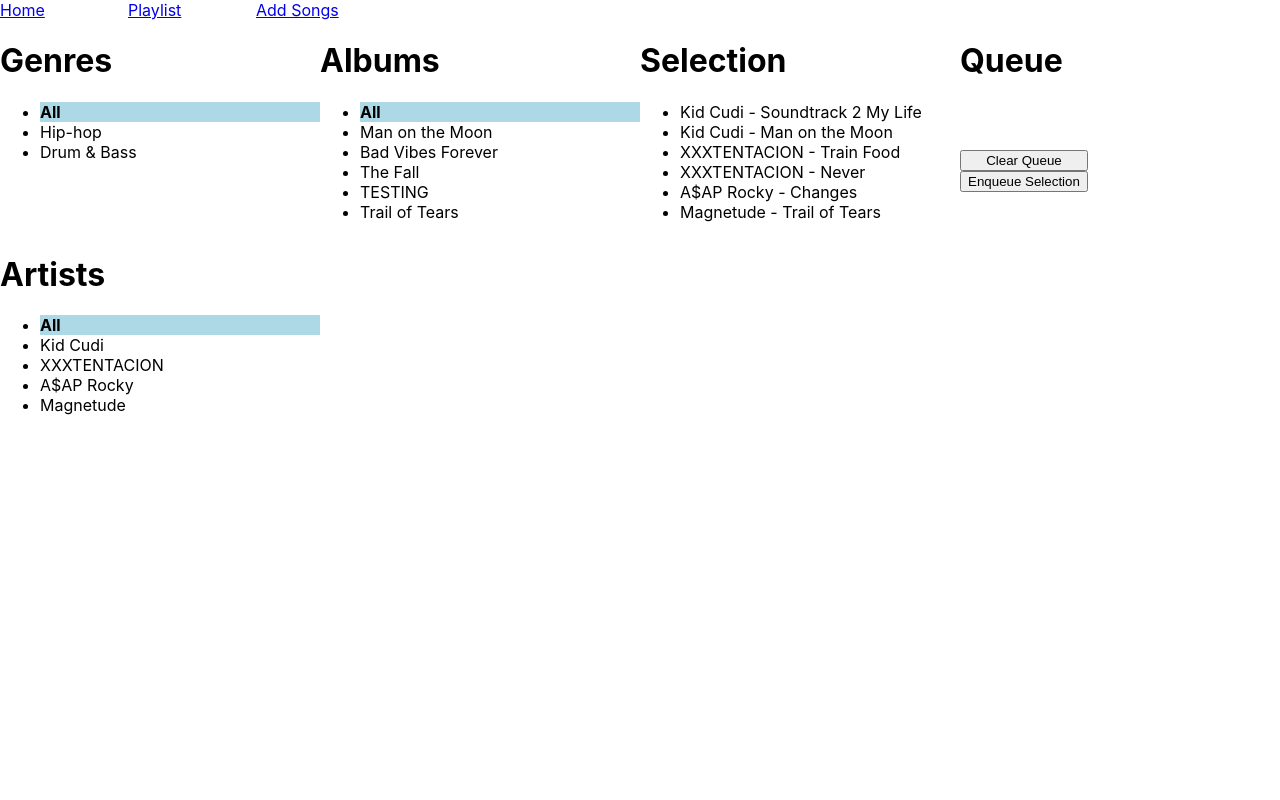
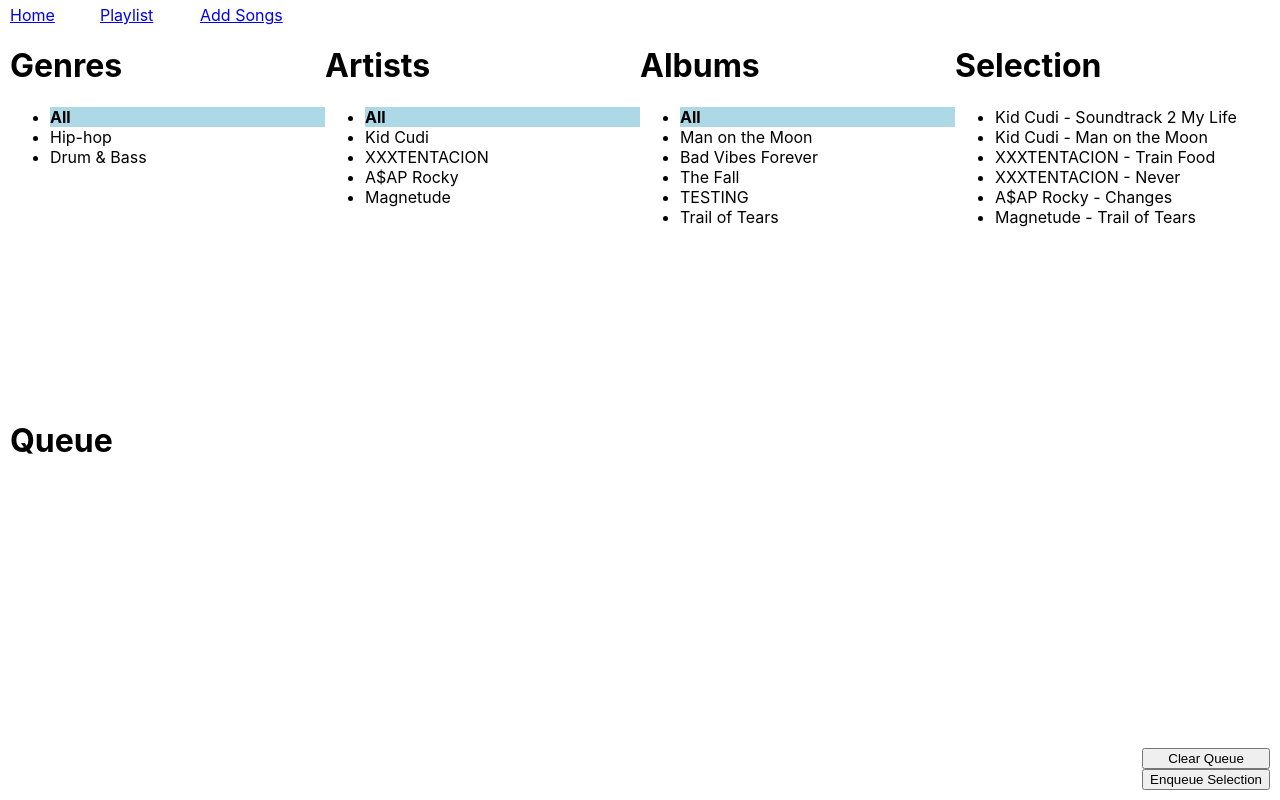
Before and after one commit to MrPatesz/temalabor-react-app, a React (Create React App) app: page / in a window 1280 px wide. Built offline with nearby package versions, Linux system fonts and the light colour scheme.

Commit message:
CSS fixing

```diff
--- a/public/index.html
+++ b/public/index.html
@@ -26,7 +26,7 @@
     -->
     <title>Music Time</title>
   </head>
-  <body>
+  <body scroll="no" style="overflow: hidden">
     <noscript>You need to enable JavaScript to run this app.</noscript>
     <div id="root"></div>
     <!--
--- /dev/null
+++ b/src/Pages/AddSongPage.css
@@ -0,0 +1,20 @@
+.add-song-page {
+    margin-left: 10px;
+    margin-right: 10px;
+}
+.add-columns-div {
+  display: flex;
+  flex-direction: row;
+}
+.add-genre-div {
+  width: 25%;
+}
+.add-artist-div {
+  width: 25%;
+}
+.add-album-div {
+  width: 25%;
+}
+.add-songs-div {
+  width: 25%;
+}
--- a/src/Pages/AddSongPage.js
+++ b/src/Pages/AddSongPage.js
@@ -4,6 +4,7 @@
 import Artist from "../DataClasses/Artist";
 import Genre from "../DataClasses/Genre";
 import Song from "../DataClasses/Song";
+import "./AddSongPage.css";
 
 function AddSongPage(props) {
   const [genre, setGenre] = useState("Name of Genre");
@@ -35,21 +36,21 @@
   }
 
   return (
-    <div>
-      <div className="big-container">
-        <div className="genre-div2">
+    <div className="add-song-page">
+      <div className="add-columns-div">
+        <div className="add-genre-div">
           <h1> Genre: </h1>
           <EditableComponent content={genre} setter={setGenre} />
         </div>
-        <div className="artist-div2">
+        <div className="add-artist-div">
           <h1> Artist: </h1>
           <EditableComponent content={artist} setter={setArtist} />
         </div>
-        <div className="album-div2">
+        <div className="add-album-div">
           <h1> Album: </h1>
           <EditableComponent content={album} setter={setAlbum} />
         </div>
-        <div className="songs-div">
+        <div className="add-songs-div">
           <h1> Songs: </h1>
           {editableSongs.map((editableSong) => (
             <div>
--- /dev/null
+++ b/src/Pages/HomePage.css
@@ -0,0 +1,34 @@
+.home-page {
+  margin-left: 10px;
+  margin-right: 10px;
+  margin-bottom: 10px;
+}
+.columns-div {
+  display: flex;
+  flex-direction: row;
+}
+.genre-div {
+  width: 25%;
+}
+.artist-div {
+  width: 25%;
+}
+.album-div {
+  width: 25%;
+}
+.selection-div {
+  width: 25%;
+}
+
+.queue-div {
+  position: absolute;
+  top: 50%;
+}
+
+.buttons-div {
+  display: flex;
+  flex-direction: column;
+  position: absolute;
+  bottom: 10px;
+  right: 10px;
+}
--- a/src/Pages/HomePage.js
+++ b/src/Pages/HomePage.js
@@ -4,6 +4,7 @@
 import AlbumListComponent from "../Components/AlbumListComponent";
 import GenreListComponent from "../Components/GenreListComponent";
 import QueueComponent from "../Components/QueueComponent";
+import "./HomePage.css";
 
 function HomePage(props) {
   var mock = props.mock;
@@ -27,8 +28,7 @@
     var selection = [];
     for (var i = 0; i < genres.length; i++) {
       var artists = genres[i].artists;
-      if (selectedGenre !== null && genres[i].name !== selectedGenre)
-        continue;
+      if (selectedGenre !== null && genres[i].name !== selectedGenre) continue;
       for (var j = 0; j < artists.length; j++) {
         var albums = artists[j].albums;
         if (selectedArtist !== null && artists[j].name !== selectedArtist)
@@ -47,8 +47,8 @@
   }
 
   return (
-    <div className="big-container">
-      <div className="genre-artist-column">
+    <div className="home-page">
+      <div className="columns-div">
         <div className="genre-div">
           <h1> Genres </h1>
           <GenreListComponent mock={mock} selectedItems={selectedItems} />
@@ -57,7 +57,7 @@
           <h1> Artists </h1>
           <ArtistListComponent mock={mock} selectedItems={selectedItems} />
         </div>
-      </div>
+
         <div className="album-div">
           <h1> Albums </h1>
           <AlbumListComponent mock={mock} selectedItems={selectedItems} />
@@ -66,9 +66,11 @@
           <h1> Selection </h1>
           <SelectionComponent mock={mock} selectedItems={selectedItems} />
         </div>
+      </div>
       <div className="queue-div">
         <h1> Queue </h1>
         <QueueComponent queue={queue} />
+      </div>
       <div className="buttons-div">
         <button
           onClick={() => {
@@ -86,7 +88,6 @@
         </button>
       </div>
     </div>
-    </div>
   );
 }
 
--- a/src/index.css
+++ b/src/index.css
@@ -12,80 +12,21 @@
     monospace;
 }
 
-/* AddSongPage & HomePage/ */
-.big-container {
-  display: flex;
-  flex-direction: row;
-}
-/* /AddSongPage & HomePage */
-
-/* HomePage/ */
-.genre-artist-column {
-  display: flex;
-  flex-direction: column;
-  float: left;
-  width: 25%;
-}
-.genre-div {
-  height: 60%;
-}
-.artist-div {
-  height: 40%;
-}
-.album-div {
-  float: left;
-  width: 25%;
-}
-.selection-div {
-  float: left;
-  width: 25%;
-}
-.queue-div {
-  float: left;
-  width: 25%;
-}
-.buttons-div {
-  display: flex;
-  flex-direction: column;
-  float: left;
-  margin-top: 15%;
-}
-/* /HomePage */
-
-/* AddSongPage/ */
-.genre-div2 {
-  width: 25%;
-}
-.artist-div2 {
-  width: 25%;
-}
-.album-div2 {
-  width: 25%;
-}
-.songs-div {
-  width: 25%;
-}
-/* /AddSongPage */
-
-/* index/ */
 .menu-div {
   display: flex;
   flex-direction: row;
+  margin-left: 10px;
+  margin-top: 5px;
 }
-.home-page {
-  float: left;
-  width: 10%;
+.playlist-menu {
+  position: absolute;
+  left: 100px;
 }
-.playlist-page {
-  float: left;
-  width: 10%;
-}
-.add-song-page {
-  float: left;
-  width: 10%;
+.add-songs-menu {
+  position: absolute;
+  left: 200px;
 }
 .selected-list-item {
   background-color: lightblue;
   font-weight: bold;
 }
-/* %index */
--- a/src/index.js
+++ b/src/index.js
@@ -12,13 +12,13 @@
 ReactDOM.render(
   <Router>
     <div className="menu-div">
-      <div className="home-page">
+      <div className="home-menu">
         <Link to="/">Home</Link>
       </div>
-      <div className="playlist-page">
+      <div className="playlist-menu">
         <Link to="/playlist">Playlist</Link>
       </div>
-      <div classNam="add-songs-page">
+      <div className="add-songs-menu">
         <Link to="/add-songs">Add Songs</Link>
       </div>
     </div>
```
Lines whose indentation alone changed are shown as unchanged.
